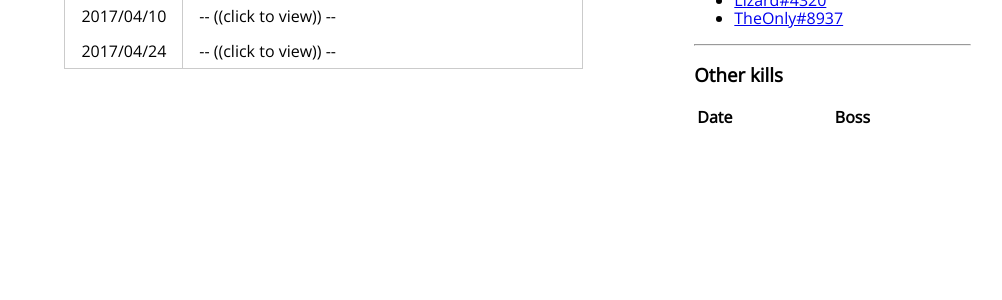
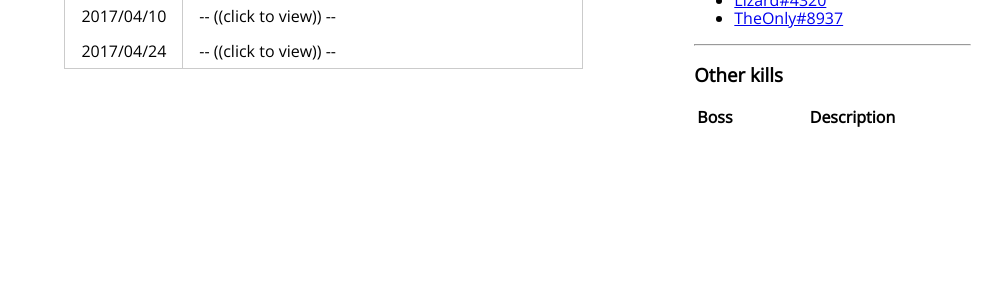
Before and after one commit to ec-gw2/ec-gw2.github.io, a Jekyll site: the page built from index.html, in a window 1280 px wide. Shown: the part 264-564 px from the top of the page, without its empty margins (147-1149 px from the left). Built offline with Jekyll 4.4.1, drawn with Linux system fonts in a browser that asks for light colours; nearby versions of some CDN libraries; comment, search, counter and statistics services are not loaded.

Commit message:
Update content.html

```diff
--- a/_includes/content.html
+++ b/_includes/content.html
@@ -74,8 +74,8 @@
     <table>
       <thead>
         <tr style="cursor: pointer;" >
-          <th data-sort-default>Date</td>
-          <th style="width: 400px;" data-sort-method='none'>Boss</td>
+          <th data-sort-default>Boss</td>
+          <th style="width: 400px;" data-sort-method='none'>Description</td>
         </tr>
       </thead>
       <tbody>
```
